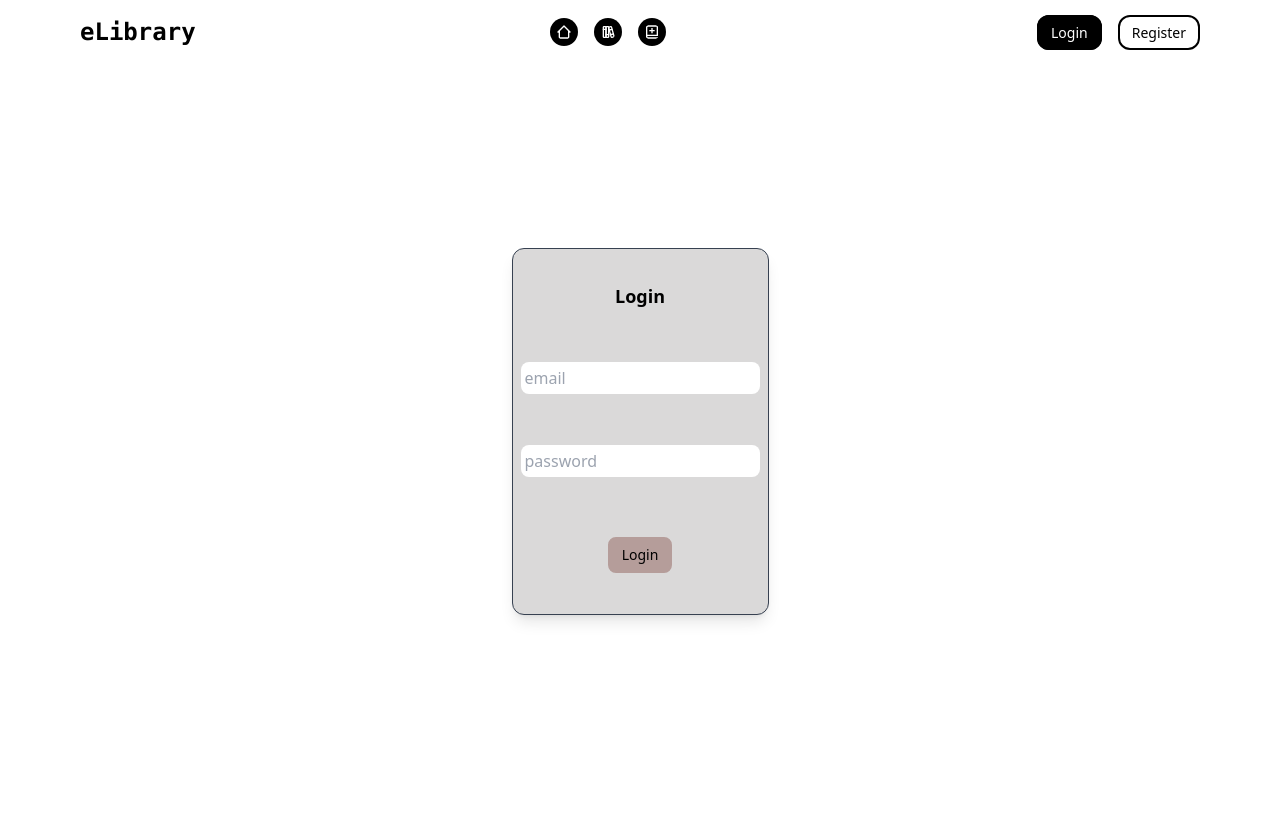
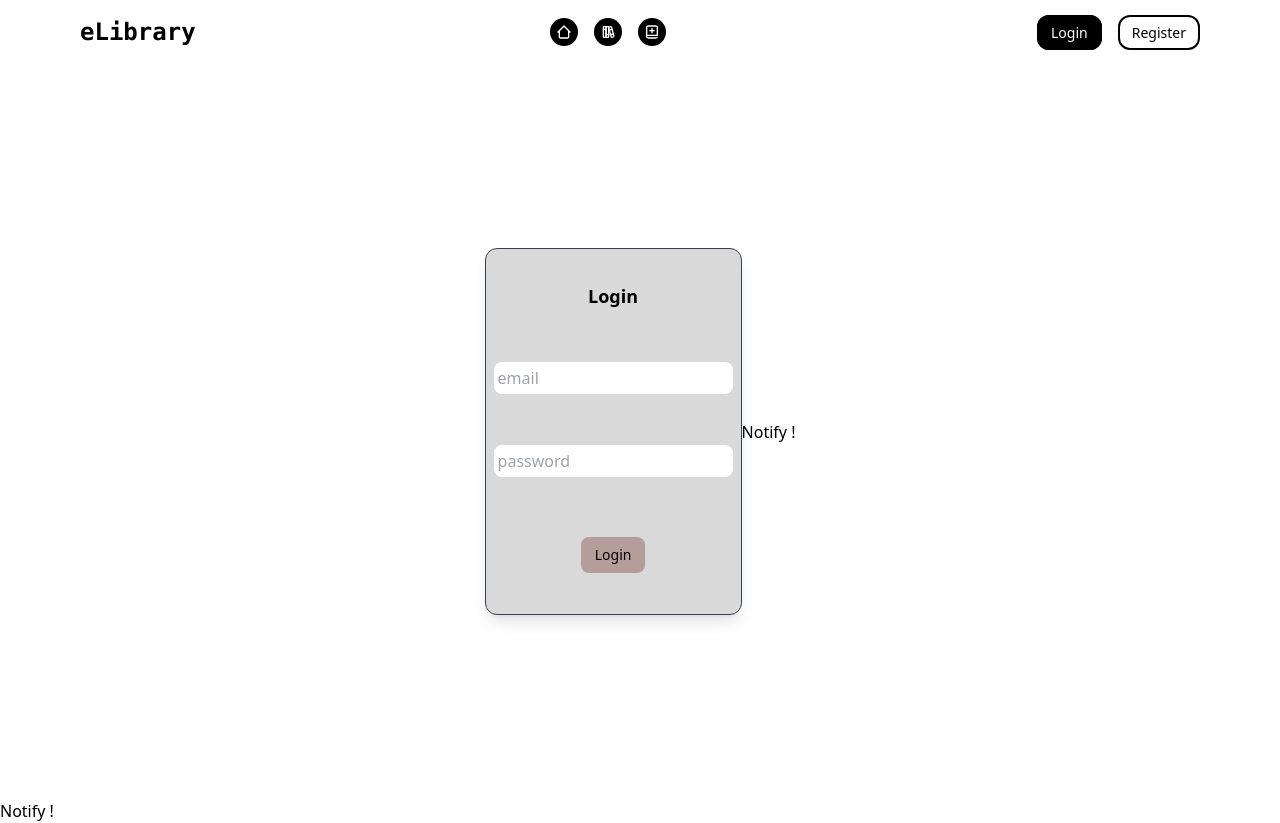
Before and after one commit to asimdelvi/eLibrary, a React (Create React App) app in the folder frontend/: page /Login in a window 1280 px wide. Before the commit the page ends 800 px from the top, so only its background shows below. Built offline with nearby package versions, Linux system fonts and the light colour scheme; no server answers.

Commit message:
implement initial toast functionality

```diff
--- a/frontend/package.json
+++ b/frontend/package.json
@@ -17,6 +17,7 @@
     "react-redux": "^8.1.1",
     "react-router-dom": "^6.8.1",
     "react-scripts": "^5.0.1",
+    "react-toastify": "^9.1.3",
     "tailwindcss": "^3.3.2",
     "web-vitals": "^2.1.4"
   },
--- a/frontend/src/App.jsx
+++ b/frontend/src/App.jsx
@@ -9,7 +9,13 @@
 import { UpdateBook } from "./pages/books/UpdateBook";
 import { NavBar } from "./components/NavBar";
 
+import { ToastContainer, toast } from "react-toastify";
+
+import "react-toastify/dist/ReactToastify.css";
+
 function App() {
+  const notify = () => toast("Wow so easy !");
+
   return (
     <>
       <NavBar />
@@ -22,6 +28,10 @@
         <Route path="/Register" element={<Register />} />
         <Route path="/Login" element={<Login />} />
       </Routes>
+      <div>
+        <button onClick={notify}>Notify !</button>
+        <ToastContainer />
+      </div>
     </>
   );
 }
--- a/frontend/src/pages/user/Login.jsx
+++ b/frontend/src/pages/user/Login.jsx
@@ -4,7 +4,13 @@
 import { useForm } from "react-hook-form";
 import { useNavigate } from "react-router-dom";
 
+import { toast } from "react-toastify";
+
+import "react-toastify/dist/ReactToastify.css";
+
 export const Login = () => {
+  const notify = () => toast("Wow so easy !");
+
   const {
     register,
     handleSubmit,
@@ -30,6 +36,7 @@
     console.log(status);
     if (isSubmitSuccessful && status === "fulfilled") {
       // console.log(navigate(-1));
+      toast("Login successful");
       navigate(-1);
     }
   }, [status, navigate, isSubmitSuccessful]);
@@ -60,6 +67,9 @@
           Login
         </button>
       </form>
+      <div>
+        <button onClick={notify}>Notify !</button>
+      </div>
     </div>
   );
 };
```
Also changed, not shown: 1 other file (tests, documents, lock files or other folders).
